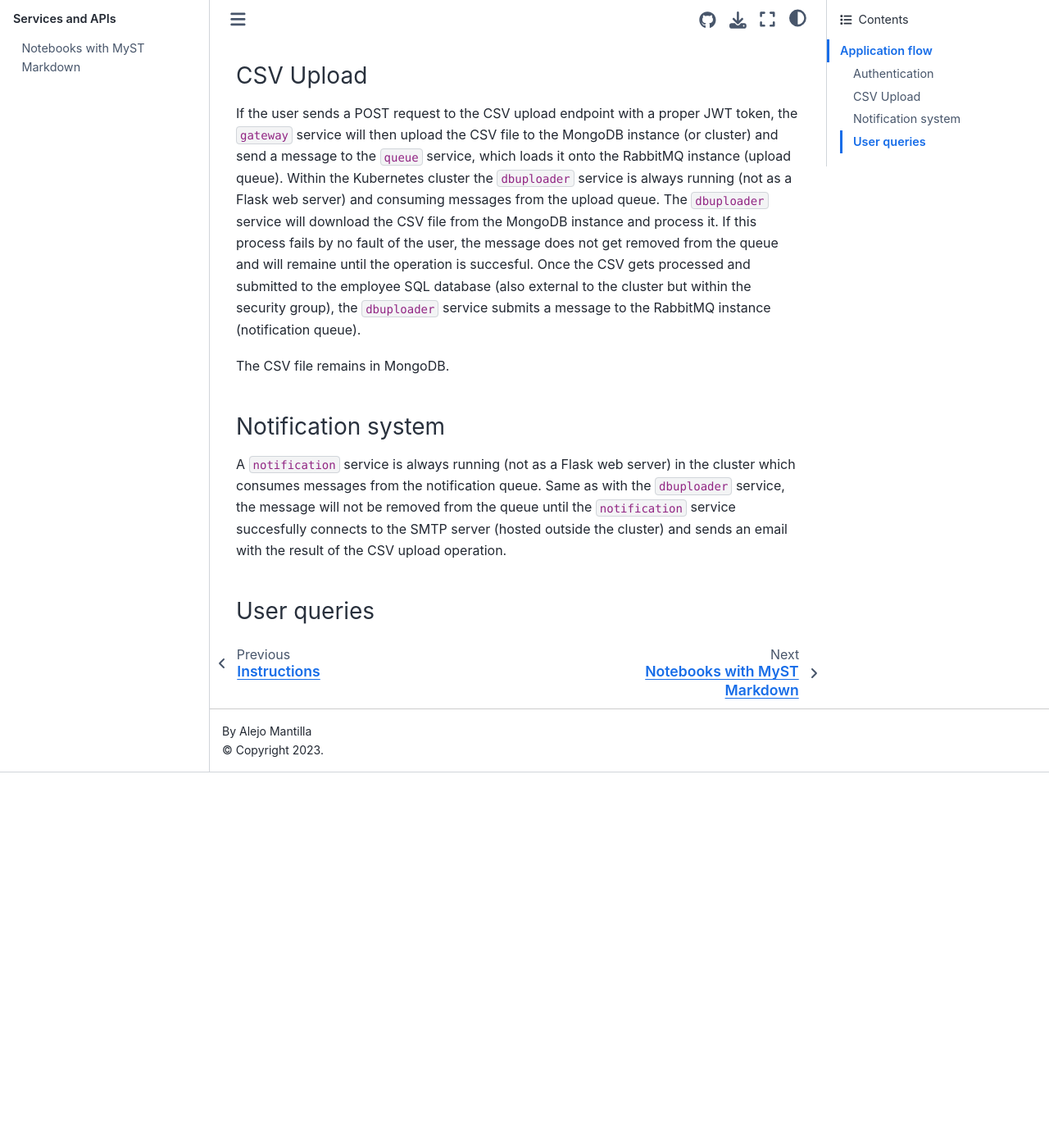
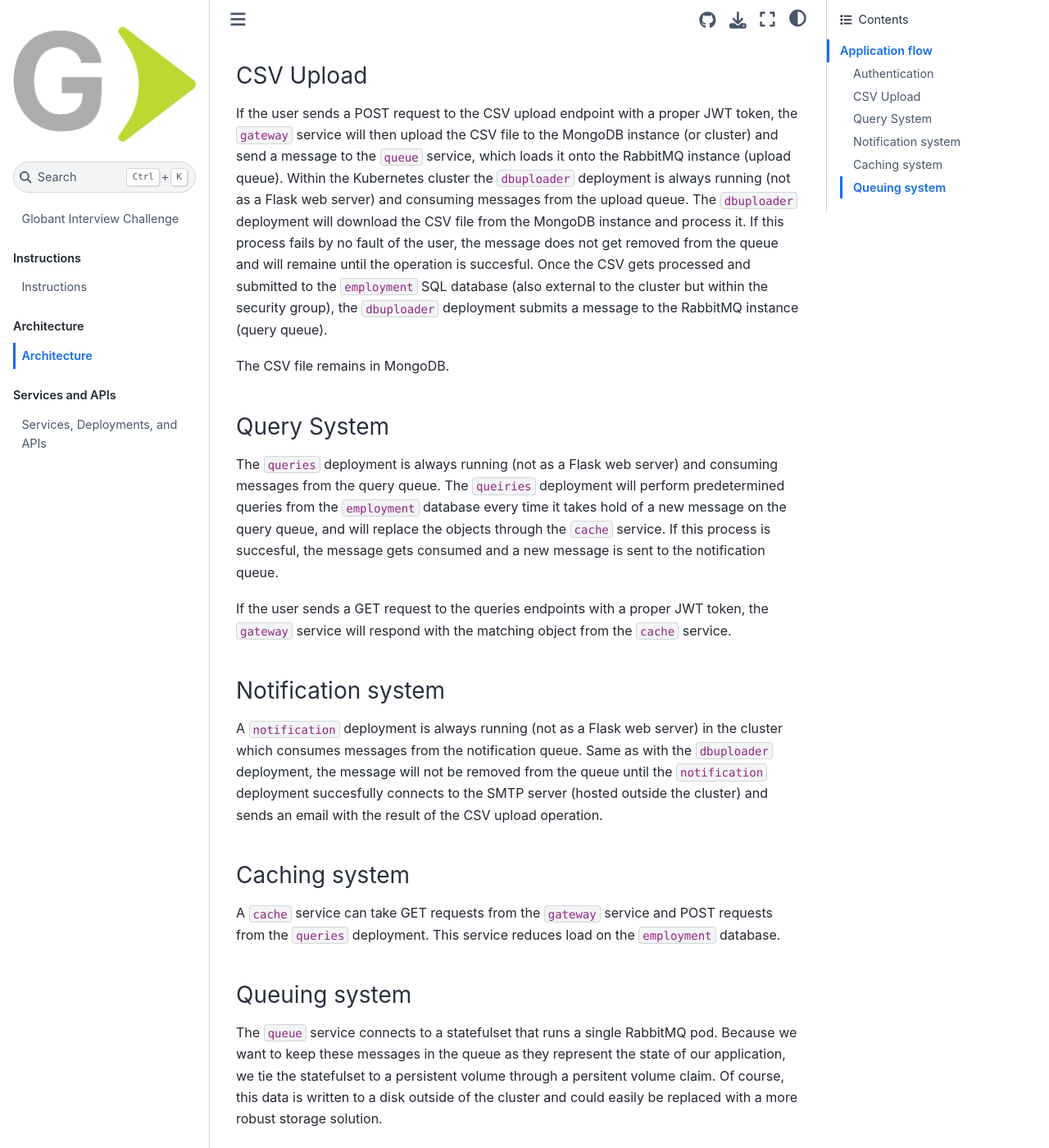
Before and after one commit to MantiMantilla/globant-interview-challenge, a Jupyter Book: the page built from docs/book_contents/architecture/architecture.md, in a window 1280 px wide and 1400 px high, scrolled down 1179 px. Shown: the whole window at 82% size. Built offline with Jupyter Book 1.0.4 settings and Sphinx 7.4.7 and the Sphinx Book theme 1.1.4, drawn with Linux system fonts in a browser that asks for light colours; before the commit the page ends 2121 px from its top, so only the background shows below that; some of the changed text lies outside the part shown.

Commit message:
Completed Architecture docs.

````diff
--- a/docs/book_contents/architecture/architecture.md
+++ b/docs/book_contents/architecture/architecture.md
@@ -57,6 +57,7 @@
     Diagram, graph_attr={"fontcolor": "#48566b", "bgcolor": "transparent"}
 )
 
+ElasticacheCacheNode = partial(ElasticacheCacheNode, fontcolor="#48566b")
 RDSMysqlInstance = partial(RDSMysqlInstance, fontcolor="#48566b")
 
 SimpleEmailServiceSesEmail = partial(SimpleEmailServiceSesEmail, fontcolor="#48566b")
@@ -84,11 +85,12 @@
 ---
 with Diagram("Microservice Queue Architecture", show=False) as arch:
     with Cluster("K8s Cluster"):
-        ing = Nginx("Ingress")
+        gtw_ing = Nginx("Ingress")
+        queue_ing = Nginx("Queue Ingress")
         with Cluster("Gateway") as gateway:
             gtwy_svc = Service("GW Service")
             gtwy_workers = [Pod("Worker") for _ in range(0, 1)]
-            ing - gtwy_svc - gtwy_workers
+            gtw_ing - gtwy_svc - gtwy_workers
 
         with Cluster("Auth") as auth:
             auth_svc = Service("Auth Service")
@@ -96,28 +98,32 @@
             gtwy_workers - auth_svc - auth_workers
 
         with Cluster("DBUploader") as dbupldr:
-            upld_svc = Service("DBU Service")
             upld_workers = [Pod("Worker") for _ in range(0, 1)]
-            upld_svc - upld_workers
 
         with Cluster("Notification") as notif:
-            noti_svc = Service("Notif Service")
             noti_workers = [Pod("Worker") for _ in range(0, 1)]
-            noti_svc - noti_workers
 
         with Cluster("Queries") as queries:
-            query_svc = Service("Query Service")
             query_workers = [Pod("Worker") for _ in range(0, 1)]
-            query_svc - query_workers
 
-        queue_svc = Service("Queue Service")
-        queue = Custom("Messae queue", "./assets/rabbitmq.png")
-        gtwy_workers - queue_svc - queue
+        with Cluster("Queue") as queue:
+            queue_svc = Service("Queue Service")
+            queue = Custom("Messae queue", "./assets/rabbitmq.png")
+            sts = StatefulSet("Stateful Set")
+            pvc = PVC("PV Claim")
+
+        with Cluster("Cache") as cache:
+            cache_svc = Service("Cache Service")
+            cache = ElasticacheCacheNode("Memcached")
+            cache_svc - cache
+            gtwy_workers - cache_svc
+            query_workers - cache_svc
+
+        gtwy_workers - queue_svc - queue_ing
         queue - noti_workers
         queue - query_workers
 
-        sts = StatefulSet("Stateful Set")
-        pvc = PVC("PV Claim")
+        queue_svc - sts
 
     queue - sts - pvc - PV("Persistent Vol") - StorageClass("Storage Class")
 
@@ -156,7 +162,7 @@
 
 +++
 
-Any interaction with the application begins with a login request that gets handled by the `gateway` service. This request's contents get forwarded to the `auth` service which, if the user submits the proper credentials, would generate and return a temporary JWT token with which the user can authenticate for all other requests. The `auth` service queries a user SQL database external to the cluster but within the security group with no external traffic allowed.
+Any interaction with the application begins with a login POST request that gets handled by the `gateway` service. This request's contents get forwarded to the `auth` service which, if the user submits the proper credentials, would generate and return a temporary JWT token with which the user can authenticate for all other requests. The `auth` service queries a `users` SQL database external to the cluster but within the security group with no external traffic allowed.
 
 +++
 
@@ -168,9 +174,19 @@
 
 +++
 
-If the user sends a POST request to the CSV upload endpoint with a proper JWT token, the `gateway` service will then upload the CSV file to the MongoDB instance (or cluster) and send a message to the `queue` service, which loads it onto the RabbitMQ instance (upload queue). Within the Kubernetes cluster the `dbuploader` service is always running (not as a Flask web server) and consuming messages from the upload queue. The `dbuploader` service will download the CSV file from the MongoDB instance and process it. If this process fails by no fault of the user, the message does not get removed from the queue and will remaine until the operation is succesful. Once the CSV gets processed and submitted to the employee SQL database (also external to the cluster but within the security group), the `dbuploader` service submits a message to the RabbitMQ instance (notification queue).
+If the user sends a POST request to the CSV upload endpoint with a proper JWT token, the `gateway` service will then upload the CSV file to the MongoDB instance (or cluster) and send a message to the `queue` service, which loads it onto the RabbitMQ instance (upload queue). Within the Kubernetes cluster the `dbuploader` deployment is always running (not as a Flask web server) and consuming messages from the upload queue. The `dbuploader` deployment will download the CSV file from the MongoDB instance and process it. If this process fails by no fault of the user, the message does not get removed from the queue and will remaine until the operation is succesful. Once the CSV gets processed and submitted to the `employment` SQL database (also external to the cluster but within the security group), the `dbuploader` deployment submits a message to the RabbitMQ instance (query queue).
 
 The CSV file remains in MongoDB.
+
++++
+
+### Query System
+
++++
+
+The `queries` deployment is always running (not as a Flask web server) and consuming messages from the query queue. The `queiries` deployment will perform predetermined queries from the `employment` database every time it takes hold of a new message on the query queue, and will replace the objects through the `cache` service. If this process is succesful, the message gets consumed and a new message is sent to the notification queue.
+
+If the user sends a GET request to the queries endpoints with a proper JWT token, the `gateway` service will respond with the matching object from the `cache` service.
 
 +++
 
@@ -178,28 +194,25 @@
 
 +++
 
-A `notification` service is always running (not as a Flask web server) in the cluster which consumes messages from the notification queue. Same as with the `dbuploader` service, the message will not be removed from the queue until the `notification` service succesfully connects to the SMTP server (hosted outside the cluster) and sends an email with the result of the CSV upload operation.
+A `notification` deployment is always running (not as a Flask web server) in the cluster which consumes messages from the notification queue. Same as with the `dbuploader` deployment, the message will not be removed from the queue until the `notification` deployment succesfully connects to the SMTP server (hosted outside the cluster) and sends an email with the result of the CSV upload operation.
 
 +++
 
-### User queries
+### Caching system
 
 +++
 
+A `cache` service can take GET requests from the `gateway` service and POST requests from the `queries` deployment. This service reduces load on the `employment` database.
 
++++
 
-```{code-cell} ipython3
+### Queuing system
 
-```
++++
 
-```{code-cell} ipython3
+The `queue` service connects to a statefulset that runs a single RabbitMQ pod. Because we want to keep these messages in the queue as they represent the state of our application, we tie the statefulset to a persistent volume through a persitent volume claim. Of course, this data is written to a disk outside of the cluster and could easily be replaced with a more robust storage solution.
 
-```
-
-```{code-cell} ipython3
-
-```
-
-```{code-cell} ipython3
-
-```
+The `queue` pod holds three queues:
+- upload queue: keeps track of pending CSVs to upload to the `employment` database. Messages get pushed to the queue by the `gateway` service and consumed by the `dbuploader` deployment.
+- query queue: keeps track of pending updates to the `cache` service after new data enters the `employment` database. Messages get pushed by the `dbuploader` deployment and get consumed by the `queries` deployment.
+- notification queue: keeps track of pending notifications to the user that requested an upload. Messages get pushed by the `queries` deployment and consumed by the `notification` deployment.
````
Also changed, not shown: other parts of docs/book_contents/architecture/architecture.md (+1 -1 lines), docs/book_contents/services/services.md (+4 -40 lines).
